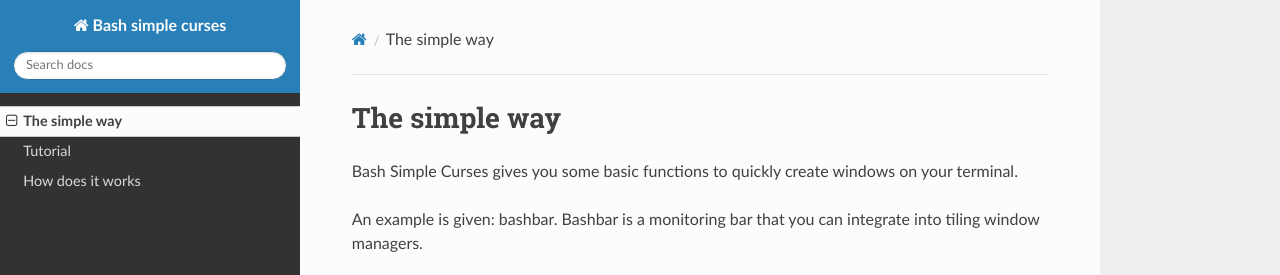
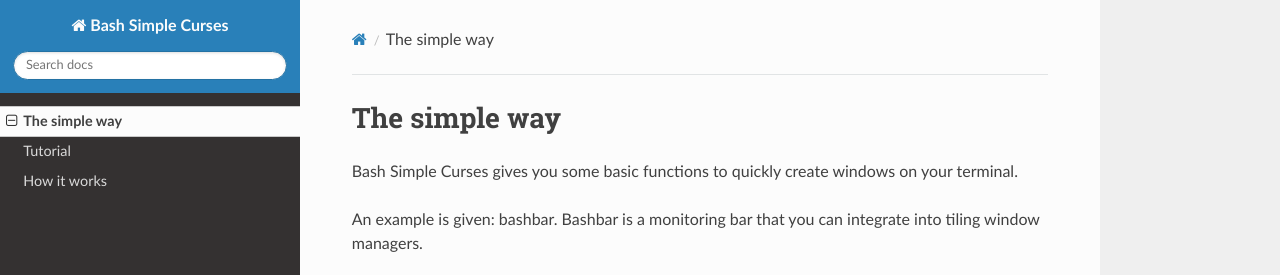
Before and after one commit to metal3d/bashsimplecurses, an MkDocs documentation site: the page built from docs/index.md, in a window 1280 px wide. Shown: the top 275 px of the page. Built offline with MkDocs 1.6.1, drawn with Linux system fonts in a browser that asks for light colours; nearby versions of some CDN libraries; old or Windows-style settings are respelled for this version of MkDocs.

Commit message:
Fix mkdocs.yml

```diff
--- a/mkdocs.yml
+++ b/mkdocs.yml
@@ -1,6 +1,6 @@
-site_name: Bash simple curses
+site_name: Bash Simple Curses
 theme: readthedocs
 pages:
 - [index.md]
 - [BasicTutorial.md, "Tutorial"]
-- [HowItWorks.md, "How does it works"]
+- [HowItWorks.md, "How it works"]
```
